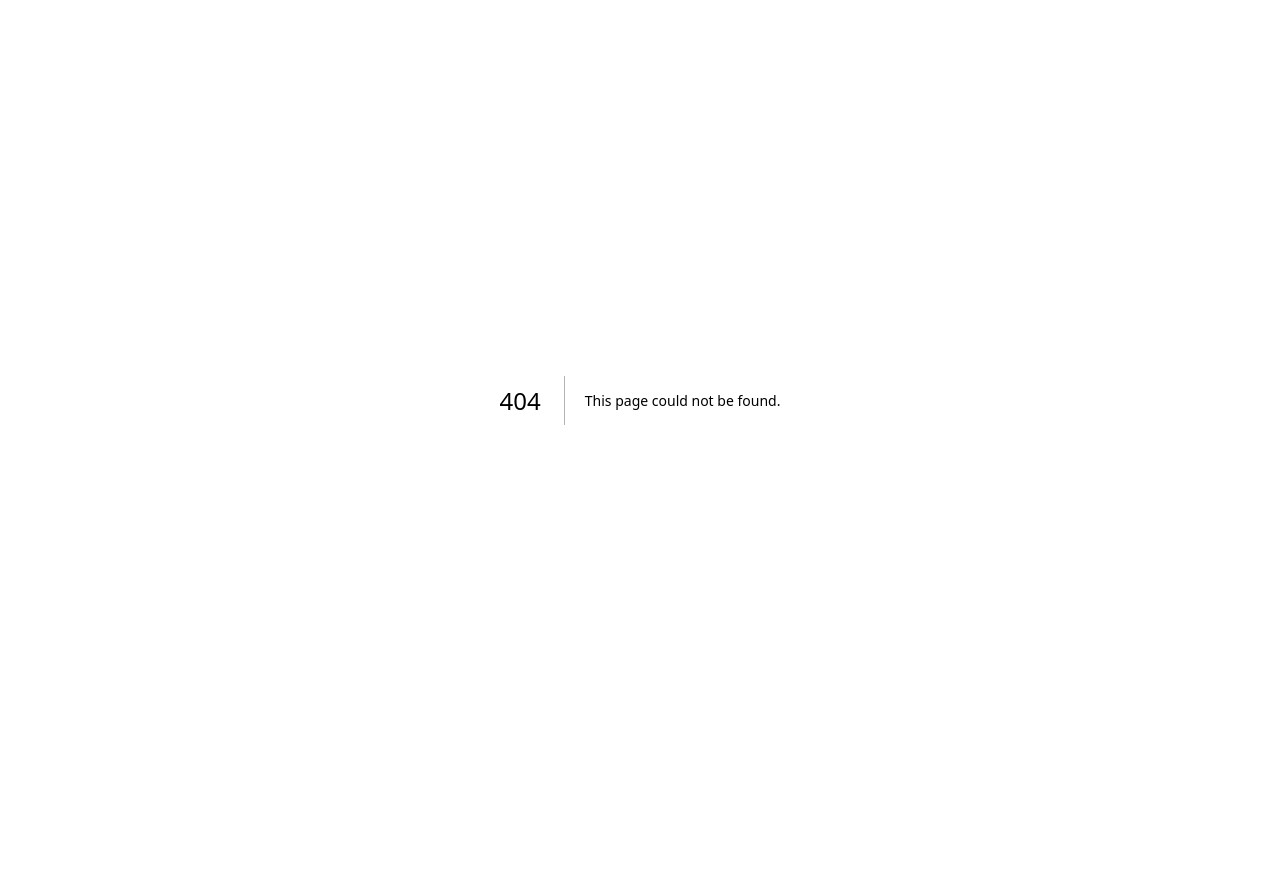
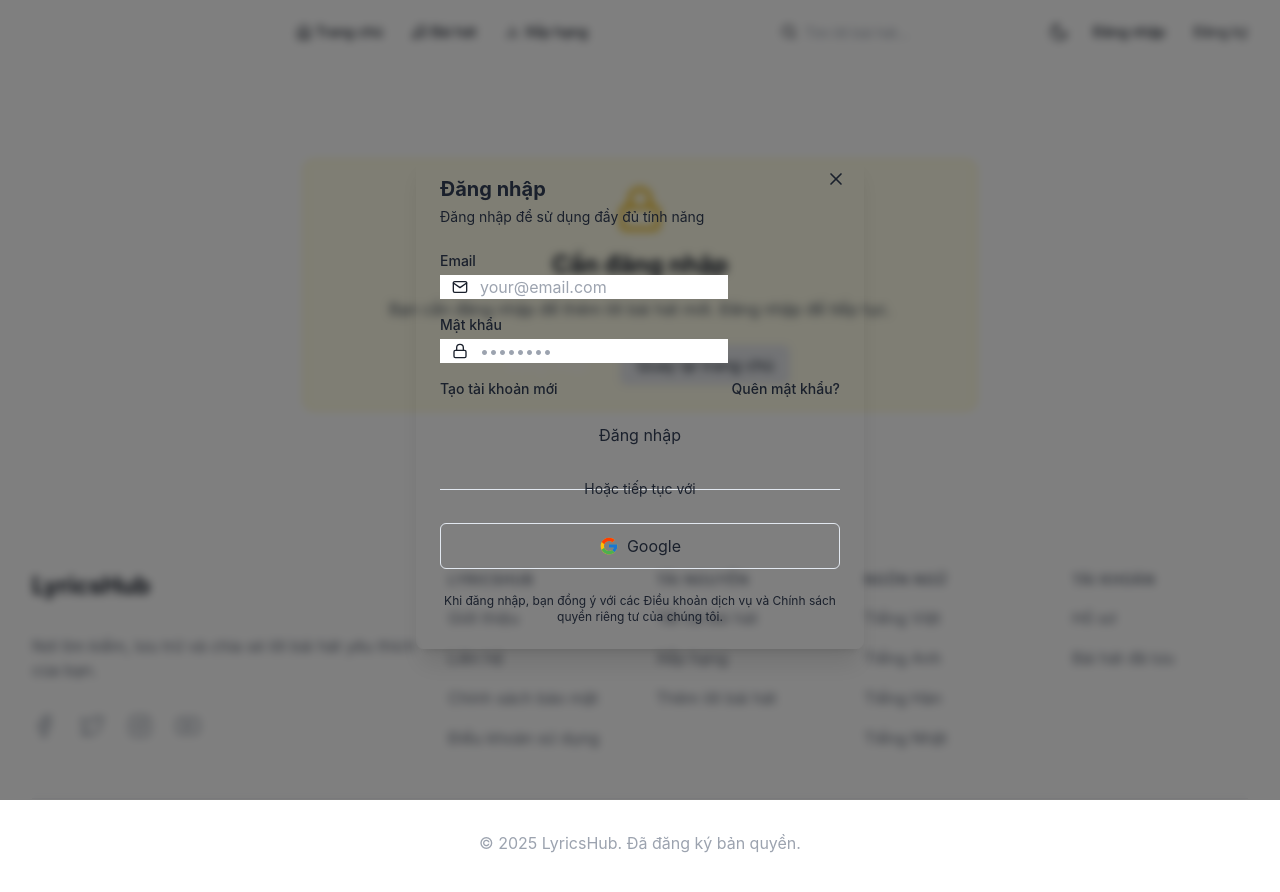
Before and after one commit to MegumiKatou02/NeriChi, a Next.js app: page /add-song in a window 1280 px wide. Before the commit this address had no page. Shown: the top 892 px of the page. Before the commit the page ends 800 px from the top, so only its background shows below. Built offline with nearby package versions, Linux system fonts and the light colour scheme; no server answers.

Commit message:
feat: create AddSongPage component for adding new song lyrics with authentication check

```diff
--- /dev/null
+++ b/src/app/add-song/page.tsx
@@ -0,0 +1,79 @@
+'use client';
+
+import { useEffect } from 'react';
+import { useRouter } from 'next/navigation';
+import MainLayout from '../components/layout/MainLayout';
+import AddSongForm from '../components/song/AddSongForm';
+import { useAuth } from '../hooks/useAuth';
+import { useUIStore } from '../store/store';
+import { FiLock } from 'react-icons/fi';
+
+export default function AddSongPage() {
+  const { user, loading } = useAuth();
+  const router = useRouter();
+  const { setIsAuthModalOpen, setAuthModalType } = useUIStore();
+
+  useEffect(() => {
+    if (!loading && !user) {
+      setAuthModalType('login');
+      setIsAuthModalOpen(true);
+    }
+  }, [user, loading, setIsAuthModalOpen, setAuthModalType]);
+
+  if (loading) {
+    return (
+      <MainLayout>
+        <div className="max-w-7xl mx-auto px-4 sm:px-6 lg:px-8 py-12">
+          <div className="py-12 text-center">
+            <div className="w-12 h-12 rounded-full border-4 border-primary border-t-transparent animate-spin mx-auto mb-4"></div>
+            <p className="text-lg text-gray-600 dark:text-gray-300">Đang tải...</p>
+          </div>
+        </div>
+      </MainLayout>
+    );
+  }
+
+  if (!user) {
+    return (
+      <MainLayout>
+        <div className="max-w-7xl mx-auto px-4 sm:px-6 lg:px-8 py-12">
+          <div className="py-12 text-center">
+            <div className="bg-yellow-50 dark:bg-yellow-900/20 border border-yellow-200 dark:border-yellow-900 rounded-lg p-6 max-w-2xl mx-auto">
+              <FiLock size={48} className="mx-auto text-yellow-500 mb-4" />
+              <h2 className="text-2xl font-bold text-gray-900 dark:text-white mb-4">Cần đăng nhập</h2>
+              <p className="text-gray-600 dark:text-gray-300 mb-6">
+                Bạn cần đăng nhập để thêm lời bài hát mới. Đăng nhập để tiếp tục.
+              </p>
+              <div className="flex justify-center space-x-4">
+                <button
+                  onClick={() => {
+                    setAuthModalType('login');
+                    setIsAuthModalOpen(true);
+                  }}
+                  className="px-4 py-2 bg-primary text-white rounded-md hover:bg-primary-dark"
+                >
+                  Đăng nhập
+                </button>
+                <button
+                  onClick={() => router.push('/')}
+                  className="px-4 py-2 bg-gray-200 dark:bg-gray-700 text-gray-800 dark:text-gray-200 rounded-md hover:bg-gray-300 dark:hover:bg-gray-600"
+                >
+                  Quay lại trang chủ
+                </button>
+              </div>
+            </div>
+          </div>
+        </div>
+      </MainLayout>
+    );
+  }
+
+  return (
+    <MainLayout>
+      <div className="max-w-7xl mx-auto px-4 sm:px-6 lg:px-8 py-12">
+        <h1 className="text-3xl font-bold text-gray-900 dark:text-white mb-8">Thêm lời bài hát mới</h1>
+        <AddSongForm />
+      </div>
+    </MainLayout>
+  );
+}
```
